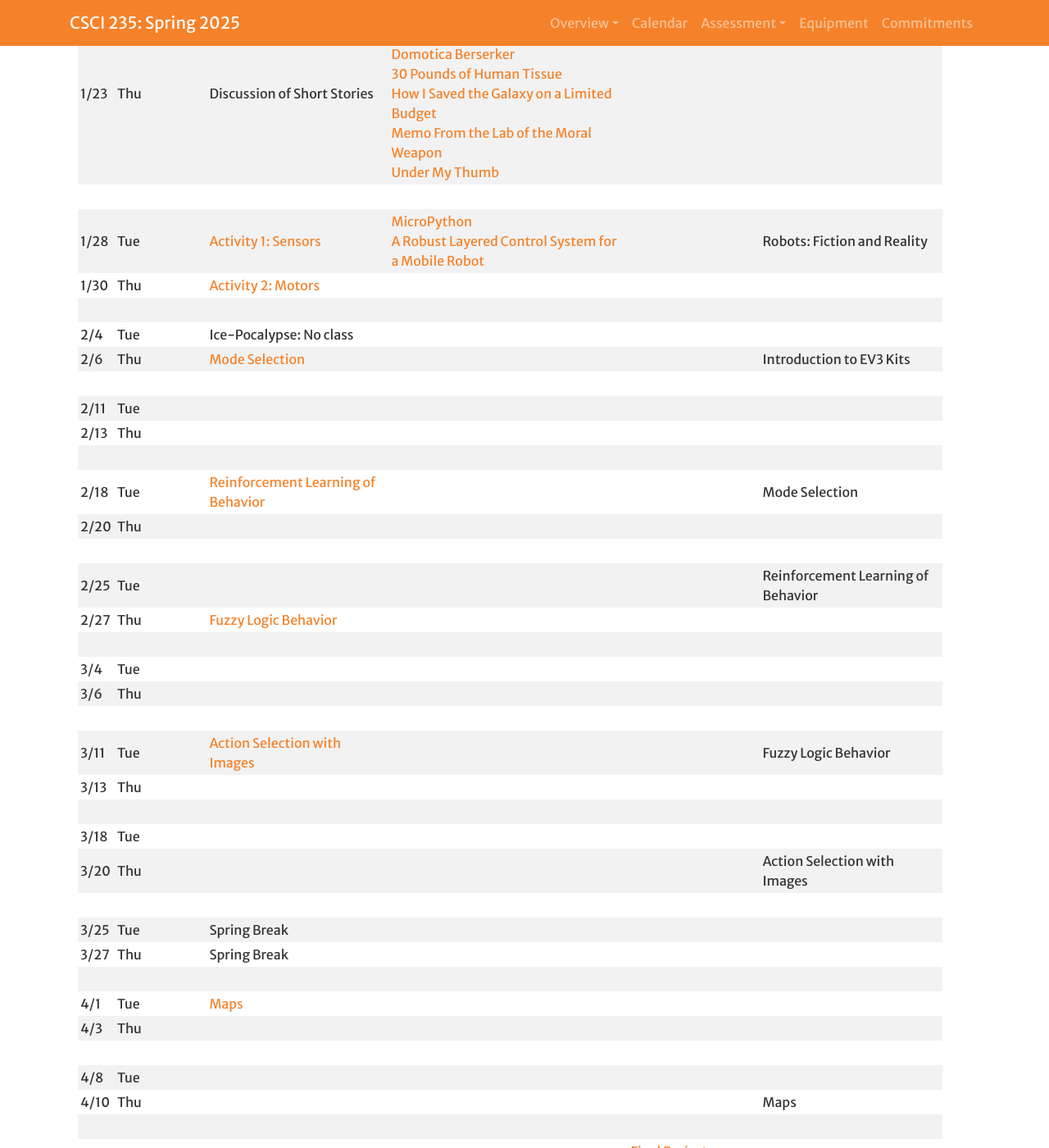
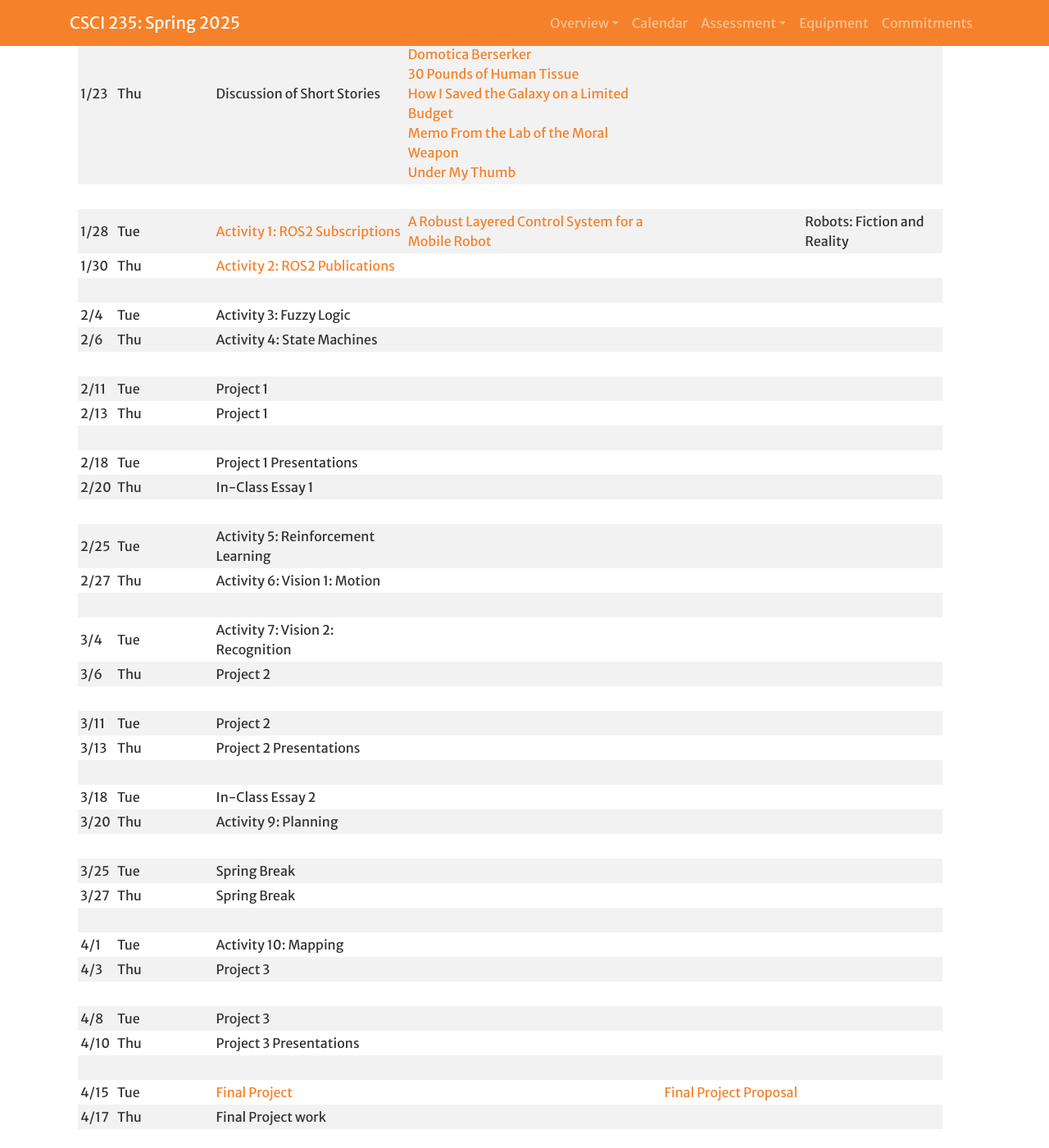
Before and after one commit to Hendrix-CS/csci235, a Jekyll site: the page built from index.md, in a window 1280 px wide and 1400 px high, scrolled down 1377 px. Shown: the whole window at 82% size. Built offline with Jekyll 4.4.1, drawn with Linux system fonts in a browser that asks for light colours; a script that is not in the unit is left out; our own code applies the rules of GitHub Pages for plain Markdown files; some of the changed text lies outside the part shown.

Commit message:
Drafted schedule

```diff
--- a/index.md
+++ b/index.md
@@ -37,44 +37,44 @@ Upon completing this course, our goal is for you to be able to:
 | 1/21 | Tue | Overview<br>Robots in Science Fiction |  | [Robots: Fiction and Reality]({{site.baseurl}}/projects/robots_sci_fi.html) |  |
 | 1/23 | Thu | Discussion of Short Stories | [Homework](https://web.archive.org/web/20240423181154/https://dailysciencefiction.com/science-fiction/robots-and-computers/philip-apps/homework)<br>[Company Property](https://web.archive.org/web/20240423181154/https://dailysciencefiction.com/science-fiction/robots-and-computers/john-albertson/company-property)<br>[Domotica Berserker](https://web.archive.org/web/20240423181154/https://dailysciencefiction.com/science-fiction/robots-and-computers/paul-g-di-filippo/domotica-berserker)<br>[30 Pounds of Human Tissue](https://web.archive.org/web/20240423181154/https://dailysciencefiction.com/science-fiction/robots-and-computers/jennifer-campbell-hicks/30-pounds-of-human-tissue)<br>[How I Saved the Galaxy on a Limited Budget](https://web.archive.org/web/20240423181154/https://dailysciencefiction.com/science-fiction/robots-and-computers/aidan-doyle/how-i-saved-the-galaxy-on-a-limited-budget)<br>[Memo From the Lab of the Moral Weapon](https://web.archive.org/web/20240423181154/https://dailysciencefiction.com/science-fiction/robots-and-computers/h-baumgardt/memo-from-the-lab-of-the-moral-weapon)<br>[Under My Thumb](https://web.archive.org/web/20240423181154/https://dailysciencefiction.com/science-fiction/robots-and-computers/laura-ansara/under-my-thumb) |  |  |
 |      |
-| 1/28 | Tue | [Activity 1: Sensors]({{site.baseurl}}/activities/subscriptions.html) | [MicroPython](https://pybricks.com/ev3-micropython/) <br> [A Robust Layered Control System for a Mobile Robot]({{site.baseurl}}/readings/Robust_Control.pdf) | | Robots: Fiction and Reality |
-| 1/30 | Thu | [Activity 2: Motors]({{site.baseurl}}/activities/publications.html) |  |  |  |
+| 1/28 | Tue | [Activity 1: ROS2 Subscriptions]({{site.baseurl}}/activities/subscriptions.html) | [A Robust Layered Control System for a Mobile Robot]({{site.baseurl}}/readings/Robust_Control.pdf) | | Robots: Fiction and Reality |
+| 1/30 | Thu | [Activity 2: ROS2 Publications]({{site.baseurl}}/activities/publications.html) |  |  |  |
 |      |
-| 2/4  | Tue | Ice-Pocalypse: No class |
-| 2/6  | Thu | [Mode Selection]({{site.baseurl}}/projects/modes.html) |  |  | Introduction to EV3 Kits |
+| 2/4  | Tue | Activity 3: Fuzzy Logic |
+| 2/6  | Thu | Activity 4: State Machines |
 |      |
-| 2/11 | Tue |  |  |  |  |
-| 2/13 | Thu |  |  |  |  |
+| 2/11 | Tue | Project 1 |  |  |  |
+| 2/13 | Thu | Project 1 |  |  |  |
 |      |
-| 2/18 | Tue | [Reinforcement Learning of Behavior]({{site.baseurl}}/projects/qlearning.html) |  |   | Mode Selection |
-| 2/20 | Thu |  |  |  |  |
+| 2/18 | Tue | Project 1 Presentations |  |  |  |
+| 2/20 | Thu | In-Class Essay 1  |  |  |  |
 |      |
-| 2/25 | Tue | |  |  | Reinforcement Learning of Behavior |
-| 2/27 | Thu | [Fuzzy Logic Behavior]({{site.baseurl}}/projects/fuzzy.html) |  |  |  |
+| 2/25 | Tue | Activity 5: Reinforcement Learning  |  |  |  |
+| 2/27 | Thu | Activity 6: Vision 1: Motion |  |  |  |
 |      |
-| 3/4 | Tue | |  |  | |
-| 3/6  | Thu | |  |  |  |
+| 3/4  | Tue | Activity 7: Vision 2: Recognition |  |  | |
+| 3/6  | Thu | Project 2  |  |  |  |
 |      |
-| 3/11  | Tue | [Action Selection with Images]({{site.baseurl}}/projects/vision1.html) |  |  | Fuzzy Logic Behavior  |
-| 3/13 | Thu |  |  |  |   |
+| 3/11 | Tue | Project 2 |  |  | |
+| 3/13 | Thu | Project 2 Presentations |  |  |   |
 |      |
-| 3/18 | Tue |  |  |  |  |
-| 3/20 | Thu |  |  |  |  Action Selection with Images  |
+| 3/18 | Tue | In-Class Essay 2 |  |  |  |
+| 3/20 | Thu | Activity 9: Planning |  |  | |
 |      |
 | 3/25 | Tue | Spring Break |  |  |  |
 | 3/27 | Thu | Spring Break |  |  |  |
 |      |
-| 4/1  | Tue | [Maps]({{site.baseurl}}/projects/vision2.html) |  |  |  |
-| 4/3  | Thu |  |  |  |  |
+| 4/1  | Tue | Activity 10: Mapping |  |  |  |
+| 4/3  | Thu | Project 3 |  |  |  |
 |      |
-| 4/8  | Tue |  |  |  |  |
-| 4/10 | Thu |  |  |  | Maps |
+| 4/8  | Tue | Project 3 |  |  |  |
+| 4/10 | Thu | Project 3 Presentations |  |  |  |
 |      |
 | 4/15 | Tue | [Final Project]({{site.baseurl}}/projects/Final.html) |  | [Final Project Proposal]({{site.baseurl}}/projects/Final.html) |  |
 | 4/17 | Thu | Final Project work |  |  |  |
 |      |
 | 4/22 | Tue | Final Project proposal presentations |  |  | Final Project Proposal |
-| 4/24 | Thu | Final Project work |  |  |  |
+| 4/24 | Thu | In-Class Essay 3 |  |  |  |
 |      |
 | 4/29 | Tue | Final Project Progress Reports |  |  |  |
 | 5/1  | Thu | Final Project work |  |  |  |
```
Also changed, not shown: activities/publications.md (+11 -6 lines), activities/subscriptions.md (+6 -6 lines).
